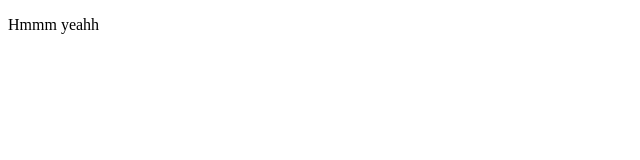
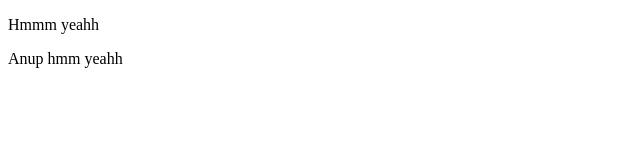
Before and after one commit to sakshamgusain-arc/new-homework, a plain HTML site: page index.html in a window 1280 px wide. Shown: the whole page, without its empty margins (0-640 px from the left). Drawn offline with Linux system fonts and the light colour scheme.

Commit message:
Anup ohh yeahh

```diff
--- a/index.html
+++ b/index.html
@@ -7,5 +7,6 @@
 </head>
 <body>
     <p>Hmmm yeahh</p>
+    <p>Anup hmm yeahh</p>
 </body>
 </html>
```
